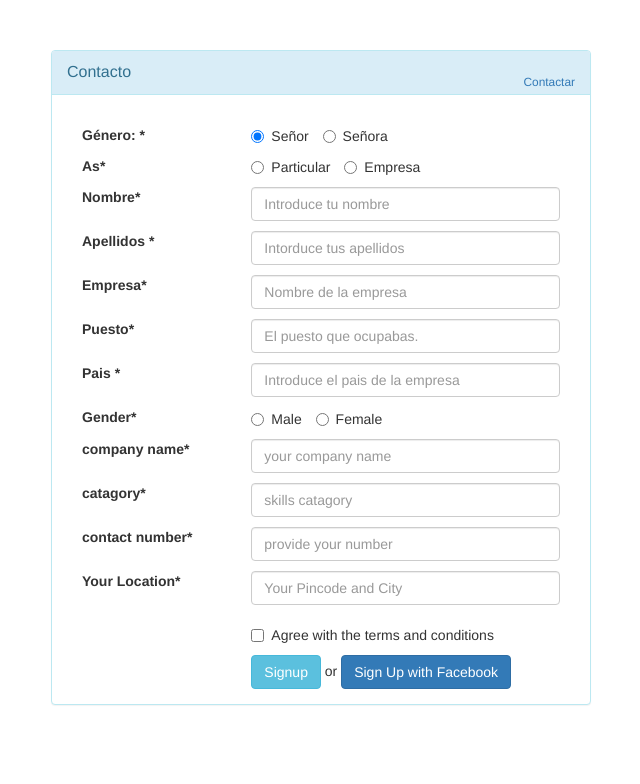
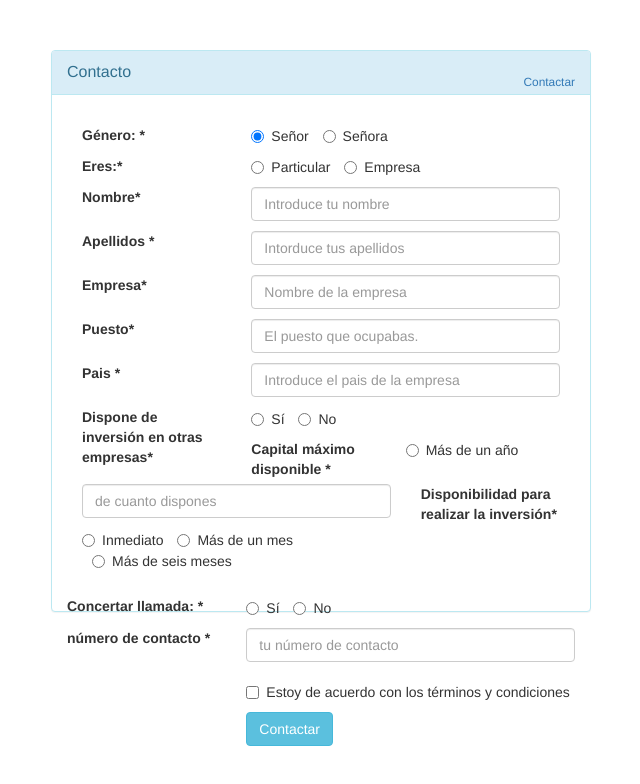
Before and after one commit to moraorviz/disenoui, a website: page views/contacto.html in a window 1280 px wide. Shown: the whole page, without its empty margins (319-959 px from the left). Drawn offline with nearby package versions, Linux system fonts and the light colour scheme.

Commit message:
contact form

```diff
--- a/views/contacto.html
+++ b/views/contacto.html
@@ -37,7 +37,7 @@
                                 </div>
                             </div>
                             <div id="div_id_As" class="form-group required">
-                                <label for="id_As" class="control-label col-md-4  requiredField">As<span
+                                <label for="id_As" class="control-label col-md-4  requiredField">Eres:<span
                                         class="asteriskField">*</span> </label>
                                 <div class="controls col-md-8 " style="margin-bottom: 10px">
                                     <label class="radio-inline"> <input type="radio" name="As" id="id_As_1" value="I"
@@ -69,8 +69,7 @@
                                         class="asteriskField">*</span> </label>
                                 <div class="controls col-md-8 ">
                                     <input class="input-md textinput textInput form-control" id="id_email" name="email"
-                                            placeholder="Nombre de la empresa" style="margin-bottom: 10px"
-                                            type="email" />
+                                        placeholder="Nombre de la empresa" style="margin-bottom: 10px" type="email" />
                                 </div>
                             </div>
                             <div id="div_id_puesto" class="form-group required">
@@ -86,55 +85,63 @@
                                 <label for="id_name" class="control-label col-md-4  requiredField">Pais <span
                                         class="asteriskField">*</span> </label>
                                 <div class="controls col-md-8 ">
-                                        <input class="input-md textinput textInput form-control" id="id_name"
-                                            name="name" placeholder="Introduce el pais de la empresa"
-                                            style="margin-bottom: 10px" type="text" />
+                                    <input class="input-md textinput textInput form-control" id="id_name" name="name"
+                                        placeholder="Introduce el pais de la empresa" style="margin-bottom: 10px"
+                                        type="text" />
                                 </div>
                             </div>
                             <div id="div_id_gender" class="form-group required">
-                                    <label for="id_gender" class="control-label col-md-4  requiredField"> Gender<span
-                                            class="asteriskField">*</span> </label>
+                                <label for="id_gender" class="control-label col-md-4  requiredField"> Dispone de
+                                    inversión en otras empresas<span class="asteriskField">*</span> </label>
                                 <div class="controls col-md-8 " style="margin-bottom: 10px">
                                     <label class="radio-inline"> <input type="radio" name="gender" id="id_gender_1"
-                                                value="M" style="margin-bottom: 10px">Male</label>
+                                            value="M" style="margin-bottom: 10px">Sí</label>
                                     <label class="radio-inline"> <input type="radio" name="gender" id="id_gender_2"
-                                                value="F" style="margin-bottom: 10px">Female </label>
+                                            value="F" style="margin-bottom: 10px">No </label>
                                 </div>
                             </div>
                             <div id="div_id_company" class="form-group required">
-                                    <label for="id_company" class="control-label col-md-4  requiredField"> company
-                                        name<span class="asteriskField">*</span> </label>
+                                <label for="id_company" class="control-label col-md-4  requiredField">
+                                    Capital máximo disponible
+                                    <span class="asteriskField">*</span> </label>
                                 <div class="controls col-md-8 ">
                                     <input class="input-md textinput textInput form-control" id="id_company"
-                                            name="company" placeholder="your company name" style="margin-bottom: 10px"
+                                        name="company" placeholder="de cuanto dispones" style="margin-bottom: 10px"
                                         type="text" />
                                 </div>
                             </div>
-                                <div id="div_id_catagory" class="form-group required">
-                                    <label for="id_catagory" class="control-label col-md-4  requiredField">
-                                        catagory<span class="asteriskField">*</span> </label>
-                                    <div class="controls col-md-8 ">
-                                        <input class="input-md textinput textInput form-control" id="id_catagory"
-                                            name="catagory" placeholder="skills catagory" style="margin-bottom: 10px"
-                                            type="text" />
+                            <div id="div_id_dispo" class="form-group required">
+                                <label for="id_gender" class="control-label col-md-4  requiredField"> Disponibilidad
+                                    para realizar la inversión<span class="asteriskField">*</span> </label>
+                                <div class="controls col-md-8 " style="margin-bottom: 10px">
+                                    <label class="radio-inline"> <input type="radio" name="gender" id="id_gender_1"
+                                            value="M" style="margin-bottom: 10px">Inmediato</label>
+                                    <label class="radio-inline"> <input type="radio" name="gender" id="id_gender_2"
+                                            value="F" style="margin-bottom: 10px">Más de un mes </label>
+                                    <label class="radio-inline"> <input type="radio" name="gender" id="id_gender_2"
+                                            value="F" style="margin-bottom: 10px">Más de seis meses </label>
+                                </div>
+
+
+                                <label class="radio-inline"> <input type="radio" name="gender" id="id_gender_2"
+                                        value="F" style="margin-bottom: 10px">Más de un año </label>
                             </div>
                 </div>
-                                <div id="div_id_number" class="form-group required">
-                                    <label for="id_number" class="control-label col-md-4  requiredField"> contact
-                                        number<span class="asteriskField">*</span> </label>
-                                    <div class="controls col-md-8 ">
-                                        <input class="input-md textinput textInput form-control" id="id_number"
-                                            name="number" placeholder="provide your number" style="margin-bottom: 10px"
-                                            type="text" />
+<div id="div_id_gender" class="form-group required">
+                                <label for="id_gender" class="control-label col-md-4  requiredField"> Concertar llamada: <span class="asteriskField">*</span> </label>
+                                <div class="controls col-md-8 " style="margin-bottom: 10px">
+                                    <label class="radio-inline"> <input type="radio" name="gender" id="id_gender_1"
+                                            value="M" style="margin-bottom: 10px">Sí</label>
+                                    <label class="radio-inline"> <input type="radio" name="gender" id="id_gender_2"
+                                            value="F" style="margin-bottom: 10px">No </label>
                                 </div>
                             </div>
-                                <div id="div_id_location" class="form-group required">
-                                    <label for="id_location" class="control-label col-md-4  requiredField"> Your
-                                        Location<span class="asteriskField">*</span> </label>
+
+                <div id="div_id_number" class="form-group required">
+                    <label for="id_number" class="control-label col-md-4  requiredField"> número de contacto <span class="asteriskField">*</span> </label>
                     <div class="controls col-md-8 ">
-                                        <input class="input-md textinput textInput form-control" id="id_location"
-                                            name="location" placeholder="Your Pincode and City"
-                                            style="margin-bottom: 10px" type="text" />
+                        <input class="input-md textinput textInput form-control" id="id_number" name="number"
+                            placeholder="tu número de contacto" style="margin-bottom: 10px" type="text" />
                     </div>
                 </div>
                 <div class="form-group">
@@ -143,7 +150,7 @@
                             <label for="id_terms" class=" requiredField">
                                 <input class="input-ms checkboxinput" id="id_terms" name="terms"
                                     style="margin-bottom: 10px" type="checkbox" />
-                                                Agree with the terms and conditions
+                               Estoy de acuerdo con los términos y condiciones
                             </label>
                         </div>
 
@@ -152,10 +159,8 @@
                 <div class="form-group">
                     <div class="aab controls col-md-4 "></div>
                     <div class="controls col-md-8 ">
-                                        <input type="submit" name="Signup" value="Signup"
-                                            class="btn btn-primary btn btn-info" id="submit-id-signup" />
-                                        or <input type="button" name="Signup" value="Sign Up with Facebook"
-                                            class="btn btn btn-primary" id="button-id-signup" />
+                        <input type="submit" name="Contactar" value="Contactar" class="btn btn-primary btn btn-info"
+                            id="submit-id-signup" />
                     </div>
                 </div>
                 </form>
```
Lines whose indentation alone changed are shown as unchanged.
